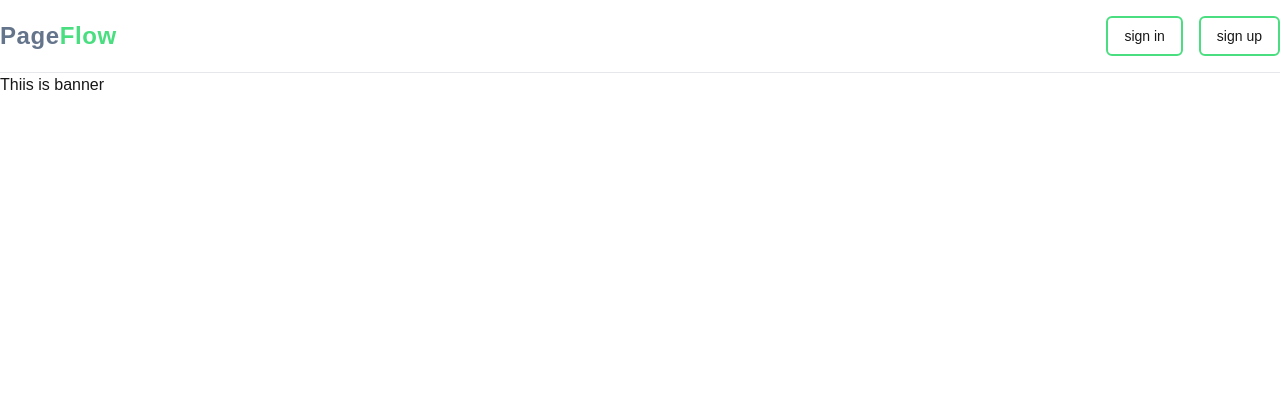
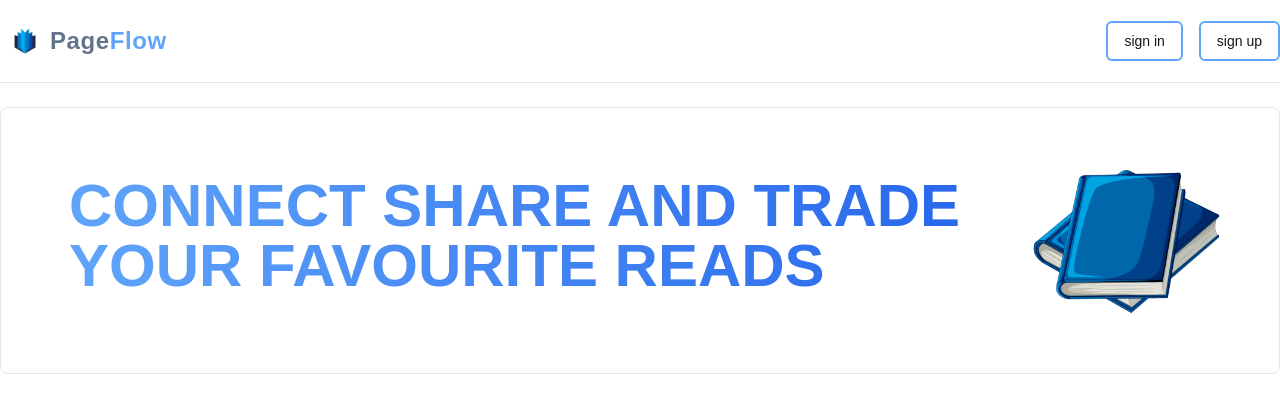
Before and after one commit to samiulhoquechowdhury/PageFlow, a Next.js app: page / in a window 1280 px wide. Shown: the top 412 px of the page. Built offline with nearby package versions, Linux system fonts and the light colour scheme.

Commit message:
add banner

```diff
--- a/src/components/Banner.tsx
+++ b/src/components/Banner.tsx
@@ -1,11 +1,22 @@
-import React from 'react'
+import React from "react";
+import Image from "next/image";
+import Book from "./book.png";
 
 const Banner = () => {
   return (
-    <div>
-      <h1>Thiis is banner</h1>
+    <div className="max-w-7xl mx-auto border border-slate-200 mt-6 rounded-lg p-14">
+      <div className="flex">
+        <div className="text-6xl font-extrabold bg-gradient-to-r from-blue-400 to-blue-600 bg-clip-text text-transparent leading-normal">
+          <h1 className="font-bold uppercase text-6xl p-3 max-w-screen-lg">
+            Connect share and trade your favourite reads
+          </h1>
+        </div>
+        <div>
+          <Image src={Book} alt="Book banner" width={200} />
+        </div>
+      </div>
     </div>
-  )
-}
+  );
+};
 
-export default Banner
+export default Banner;
--- a/src/components/Navbar.tsx
+++ b/src/components/Navbar.tsx
@@ -1,5 +1,7 @@
 import React from "react";
 import Link from "next/link";
+import Image from "next/image";
+import logo from "./PageFlow-Logo.png";
 
 const Navbar = () => {
   return (
@@ -7,18 +9,19 @@ const Navbar = () => {
       <div>
         <Link href={"/"}>
           <div>
-            <div className="text-2xl font-bold tracking-wide">
+            <div className="text-2xl font-bold tracking-wide flex items-center">
+              <Image src={logo} alt="logo-image" width={50} />
               <span className="text-slate-500">Page</span>
-              <span className="text-green-400">Flow</span>
+              <span className="text-blue-400">Flow</span>
             </div>
           </div>
         </Link>
       </div>
       <div className="flex items-center gap-4">
-        <button className="h-10 rounded-md border-2 border-green-400 px-4 py-2 text-sm font-medium transition-all hover:bg-green-400 hover:border-green-950 active:bg-green-600 hover:text-black hover:font-medium">
+        <button className="h-10 rounded-md border-2 border-blue-400 px-4 py-2 text-sm font-medium transition-all hover:bg-blue-400 hover:border-blue-950 active:bg-blue-600 hover:text-black hover:font-medium">
           sign in
         </button>
-        <button className="h-10 rounded-md border-2 border-green-400 px-4 py-2 text-sm font-medium transition-all hover:bg-green-400 hover:border-green-950 active:bg-green-600 hover:text-black hover:font-medium">
+        <button className="h-10 rounded-md border-2 border-blue-400 px-4 py-2 text-sm font-medium transition-all hover:bg-blue-400 hover:border-blue-950 active:bg-blue-600 hover:text-black hover:font-medium">
           sign up
         </button>
       </div>
```
Also changed, not shown: src/components/PageFlow-Logo.png (added), src/components/book.png (added).
